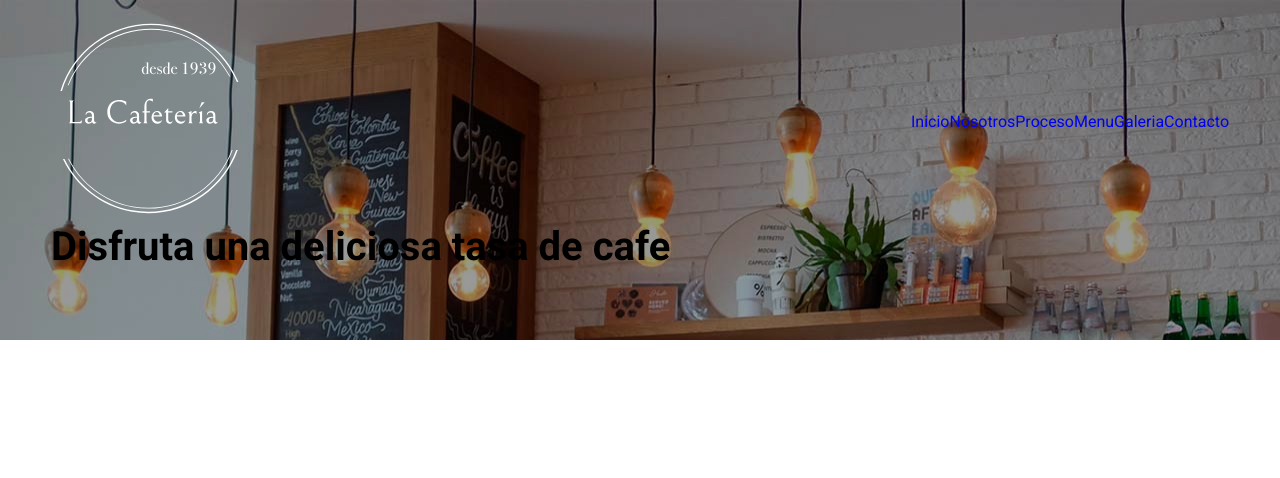
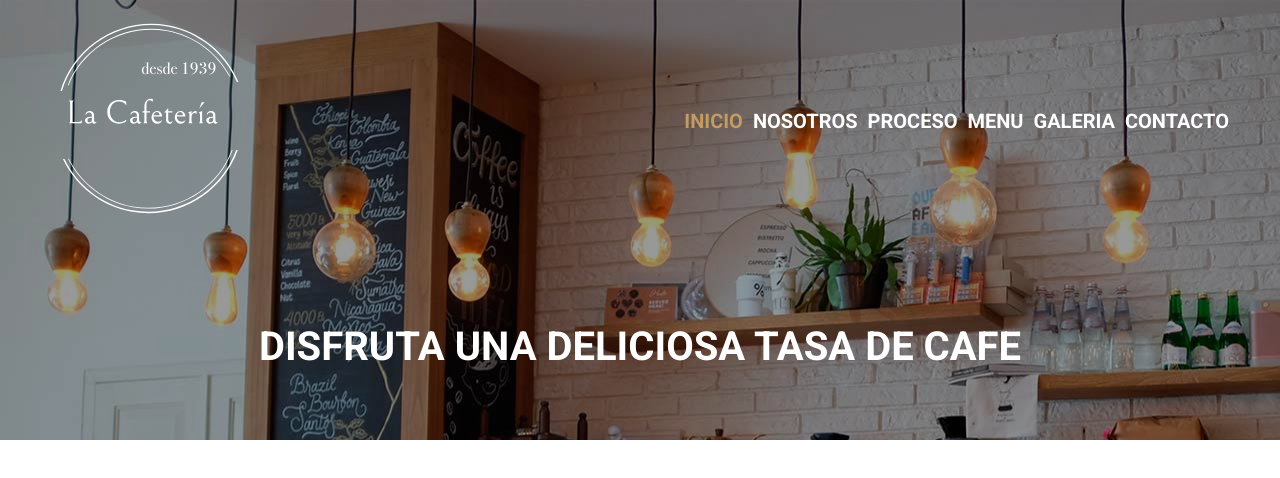
Before and after one commit to SebastianCastilloDev/gulpsass-cafeteria, a website: page index.html in a window 1280 px wide. Drawn offline with Linux system fonts and the light colour scheme; files whose address does not match are found by name.

Commit message:
finalizando el header

```diff
--- a/index.html
+++ b/index.html
@@ -17,7 +17,7 @@
                     <img src="build/img/logo.svg" alt="">
                 </div>
                 <nav class="nav-principal">
-                    <a href="index.html">Inicio</a>
+                    <a class="activo" href="index.html">Inicio</a>
                     <a href="nosotros.html">Nosotros</a>
                     <a href="proceso.html">Proceso</a>
                     <a href="menu.html">Menu</a>
--- a/src/scss/base/_variables.scss
+++ b/src/scss/base/_variables.scss
@@ -7,11 +7,11 @@ $tablet: 768px;
 $desktop: 1024px;
 
 //colores
-$primario: #e8505b;
-$secundario: #455a64;
+$primario: #5e311e;
+$secundario: #c39c63;
 $negro: #000;
 $blanco: #ffffff;
 $grisClaro: #eceeef;
-
+$cafeClaro: #ebe7de;
 //unidades
 $separacion: 5rem;
--- a/src/scss/header/_header.scss
+++ b/src/scss/header/_header.scss
@@ -33,6 +33,16 @@
 
     .contenido-header{
         position: relative;
+
+        h1{
+            text-align: center;
+            color: v.$blanco;
+            text-transform: uppercase;
+            margin-top: 5rem;
+            @include m.tablet {
+                margin-top: 10rem;
+            }
+        }
     }
 }
 
--- a/src/scss/header/_navegacion.scss
+++ b/src/scss/header/_navegacion.scss
@@ -3,12 +3,34 @@
 
 
 .nav-principal{
+
     display: flex;
     flex-direction: column;
+    margin-top: 5rem;
     @include m.tablet {
         flex-direction: row;
+        gap: 1rem;
+        margin-top: 0;
     }
     a{
         text-align: center;
+        color: v.$blanco;
+        font-size: 2rem;
+        text-transform: uppercase;
+        font-weight: 700;
+        margin-bottom: 1rem;
+        @include m.tablet {
+            margin-bottom:0;
+        }
+
+        &:hover{
+            color: v.$secundario;
+        }
+
+        &.activo{
+            color: v.$secundario;
+        }
     }
+
+
 }
```
Also changed, not shown: build/css/app.css.
